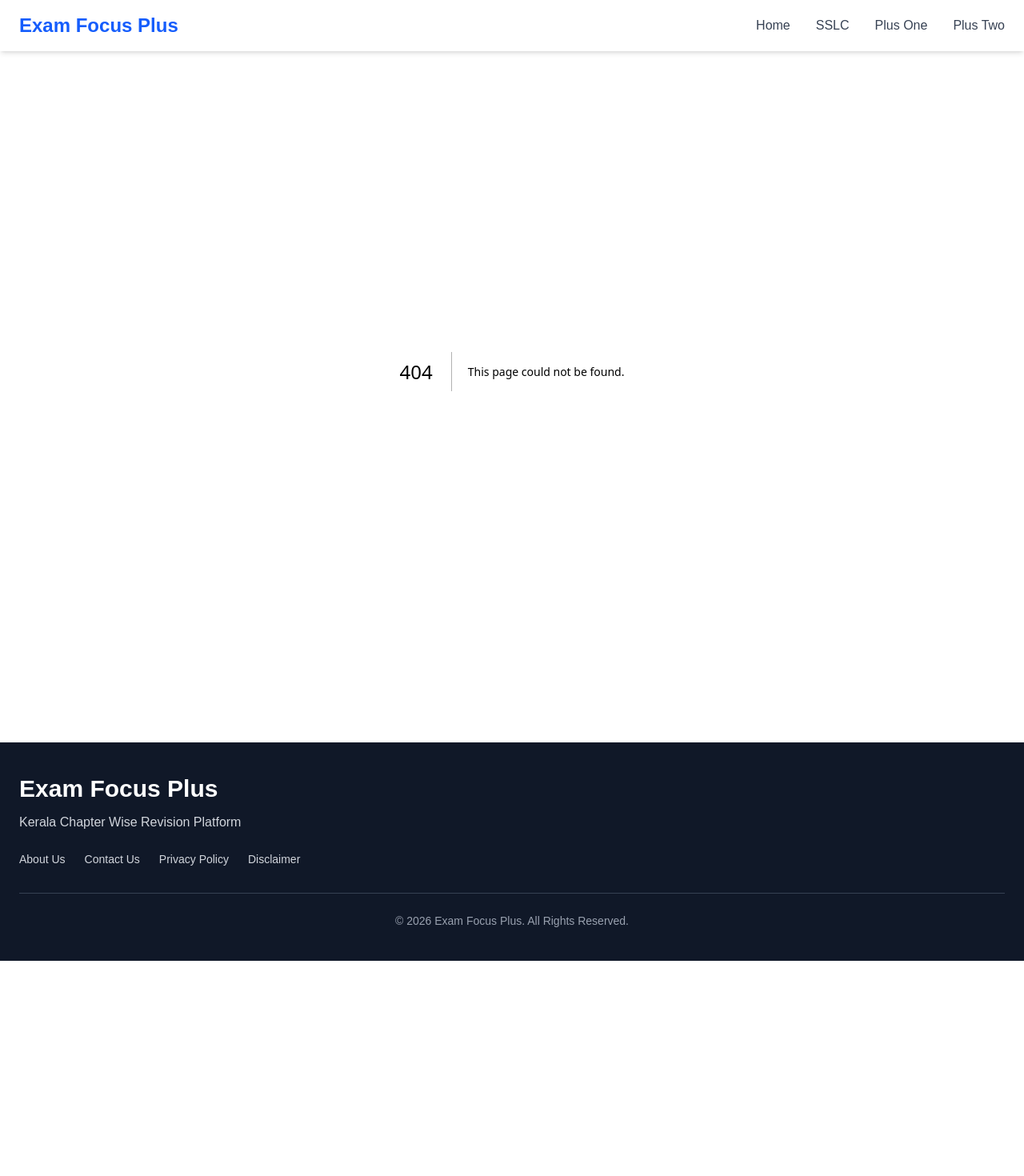
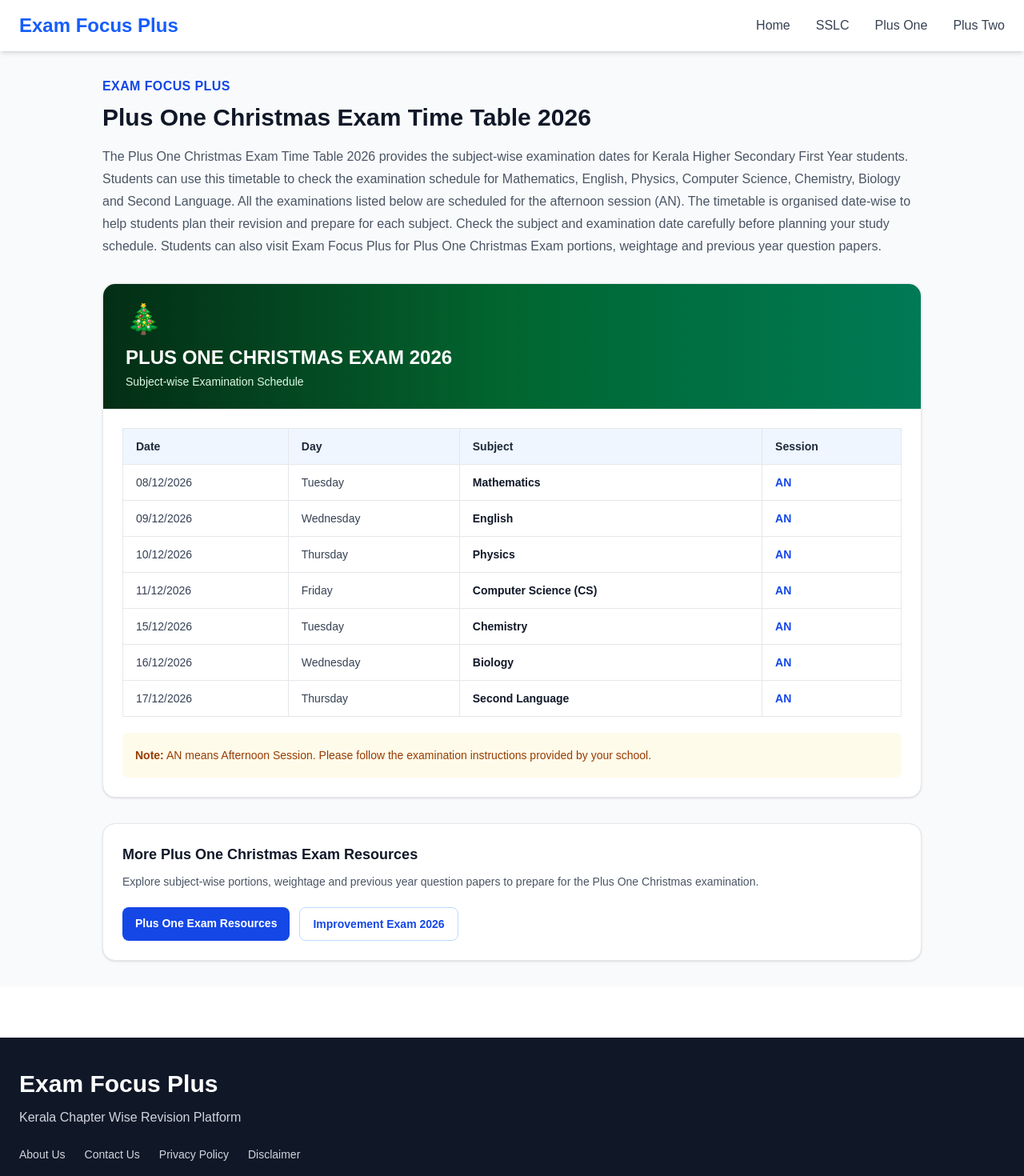
Before and after one commit to examfocusplus/exam-focus-plus, a Next.js app: page /plus-one-christmas-timetable-2026 in a window 1280 px wide. Before the commit this address had no page. Shown: the top 1470 px of the page at 80% size. Before the commit the page ends 1201 px from the top, so only its background shows below. Built offline with nearby package versions, Linux system fonts and the light colour scheme.

Commit message:
Add Plus One Christmas exam timetable 2026

```diff
--- /dev/null
+++ b/app/plus-one-christmas-timetable-2026/page.tsx
@@ -0,0 +1,145 @@
+import type { Metadata } from "next";
+
+export const metadata: Metadata = {
+  title: "Plus One Christmas Exam Time Table 2026 | Kerala | Exam Focus Plus",
+  description:
+    "Check the Kerala Plus One Christmas Exam Time Table 2026 with subject-wise dates and afternoon session timings for Mathematics, English, Physics, Chemistry, Biology and other subjects.",
+  keywords: [
+    "Plus One Christmas Exam Time Table 2026",
+    "Plus One Christmas Exam Date 2026",
+    "Kerala Plus One Christmas Exam Timetable",
+    "Plus One Exam December 2026",
+    "Plus One Maths Exam Date 2026",
+    "Plus One Physics Exam Date 2026",
+    "Plus One Chemistry Exam Date 2026",
+    "Exam Focus Plus",
+  ],
+  alternates: {
+    canonical: "/plus-one-christmas-timetable-2026",
+  },
+};
+
+const timetable = [
+  { date: "08/12/2026", day: "Tuesday", subject: "Mathematics", time: "AN" },
+  { date: "09/12/2026", day: "Wednesday", subject: "English", time: "AN" },
+  { date: "10/12/2026", day: "Thursday", subject: "Physics", time: "AN" },
+  { date: "11/12/2026", day: "Friday", subject: "Computer Science (CS)", time: "AN" },
+  { date: "15/12/2026", day: "Tuesday", subject: "Chemistry", time: "AN" },
+  { date: "16/12/2026", day: "Wednesday", subject: "Biology", time: "AN" },
+  { date: "17/12/2026", day: "Thursday", subject: "Second Language", time: "AN" },
+];
+
+export default function PlusOneChristmasTimetablePage() {
+  return (
+    <main className="min-h-screen bg-gray-50 px-4 py-8 sm:px-6 lg:px-8">
+      <div className="mx-auto max-w-5xl">
+
+        <section className="mb-8">
+          <p className="mb-2 font-semibold tracking-wide text-blue-700">
+            EXAM FOCUS PLUS
+          </p>
+
+          <h1 className="text-2xl font-bold leading-tight text-gray-900 sm:text-3xl">
+            Plus One Christmas Exam Time Table 2026
+          </h1>
+
+          <p className="mt-4 text-sm leading-7 text-gray-600 sm:text-base">
+            The Plus One Christmas Exam Time Table 2026 provides the
+            subject-wise examination dates for Kerala Higher Secondary
+            First Year students. Students can use this timetable to
+            check the examination schedule for Mathematics, English,
+            Physics, Computer Science, Chemistry, Biology and Second
+            Language. All the examinations listed below are scheduled
+            for the afternoon session (AN). The timetable is organised
+            date-wise to help students plan their revision and prepare
+            for each subject. Check the subject and examination date
+            carefully before planning your study schedule. Students
+            can also visit Exam Focus Plus for Plus One Christmas Exam
+            portions, weightage and previous year question papers.
+          </p>
+        </section>
+
+        <section className="mb-8 overflow-hidden rounded-2xl border border-gray-200 bg-white shadow-sm">
+          <div className="bg-gradient-to-r from-green-950 via-green-800 to-emerald-700 px-5 py-6 text-white sm:px-7">
+            <div className="text-4xl">🎄</div>
+            <h2 className="mt-3 text-xl font-bold sm:text-2xl">
+              PLUS ONE CHRISTMAS EXAM 2026
+            </h2>
+            <p className="mt-1 text-sm text-green-100">
+              Subject-wise Examination Schedule
+            </p>
+          </div>
+
+          <div className="p-4 sm:p-6">
+            <div className="overflow-x-auto">
+              <table className="w-full min-w-[550px] border-collapse text-left">
+                <thead>
+                  <tr className="bg-blue-50 text-gray-800">
+                    <th className="border border-gray-200 px-4 py-3 text-sm font-bold">Date</th>
+                    <th className="border border-gray-200 px-4 py-3 text-sm font-bold">Day</th>
+                    <th className="border border-gray-200 px-4 py-3 text-sm font-bold">Subject</th>
+                    <th className="border border-gray-200 px-4 py-3 text-sm font-bold">Session</th>
+                  </tr>
+                </thead>
+
+                <tbody>
+                  {timetable.map((item) => (
+                    <tr key={item.date} className="hover:bg-gray-50">
+                      <td className="border border-gray-200 px-4 py-3 text-sm text-gray-700">
+                        {item.date}
+                      </td>
+                      <td className="border border-gray-200 px-4 py-3 text-sm text-gray-700">
+                        {item.day}
+                      </td>
+                      <td className="border border-gray-200 px-4 py-3 text-sm font-semibold text-gray-900">
+                        {item.subject}
+                      </td>
+                      <td className="border border-gray-200 px-4 py-3 text-sm font-semibold text-blue-700">
+                        {item.time}
+                      </td>
+                    </tr>
+                  ))}
+                </tbody>
+              </table>
+            </div>
+
+            <div className="mt-5 rounded-lg bg-amber-50 p-4 text-sm leading-6 text-amber-800">
+              <strong>Note:</strong> AN means Afternoon Session.
+              Please follow the examination instructions provided
+              by your school.
+            </div>
+          </div>
+        </section>
+
+        <section className="rounded-2xl border border-gray-200 bg-white p-5 shadow-sm sm:p-6">
+          <h2 className="text-lg font-bold text-gray-900">
+            More Plus One Christmas Exam Resources
+          </h2>
+
+          <p className="mt-2 text-sm leading-6 text-gray-600">
+            Explore subject-wise portions, weightage and previous
+            year question papers to prepare for the Plus One
+            Christmas examination.
+          </p>
+
+          <div className="mt-5 flex flex-wrap gap-3">
+            <a
+              href="/plus-one"
+              className="rounded-lg bg-blue-700 px-4 py-2.5 text-sm font-semibold text-white hover:bg-blue-800"
+            >
+              Plus One Exam Resources
+            </a>
+
+            <a
+              href="/plus-one-improvement-26"
+              className="rounded-lg border border-blue-200 px-4 py-2.5 text-sm font-semibold text-blue-700 hover:bg-blue-50"
+            >
+              Improvement Exam 2026
+            </a>
+          </div>
+        </section>
+
+      </div>
+    </main>
+  );
+}
```
